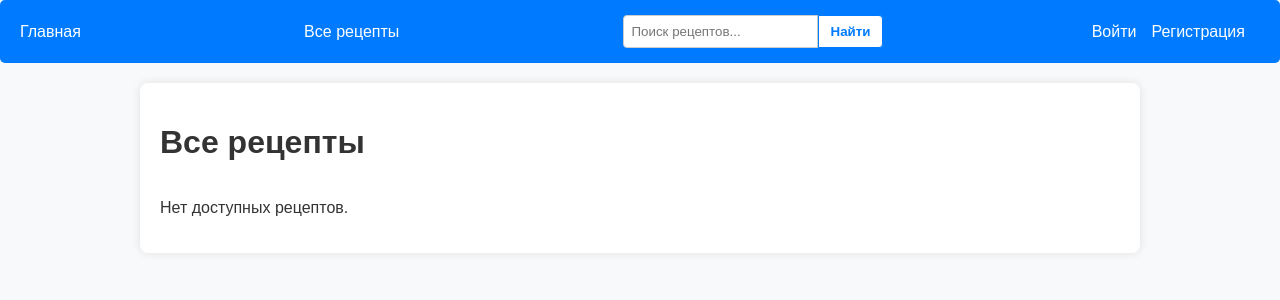
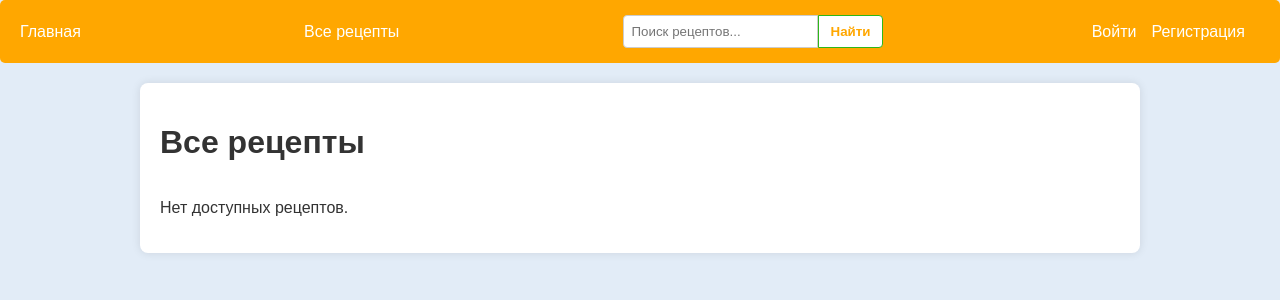
Before and after one commit to MariyaKav/recipe_diplom_copy, a Django app: page /recipes/ in a window 1280 px wide. Shown: the top 300 px of the page. Run offline with Django 5.2, Linux system fonts and the light colour scheme; data that the repository does not hold is empty.

Commit message:
add color change

```diff
--- a/templates/base.html
+++ b/templates/base.html
@@ -9,7 +9,7 @@
         body {
             font-family: sans-serif;
             margin: 0;
-            background-color: #f8f9fa;
+            background-color: #e2ecf7;
             color: #333;
         }
 
@@ -23,7 +23,7 @@
         }
 
         nav {
-            background-color: #007bff;
+            background-color: #ffa700;
             color: white;
             padding: 15px 20px;
             margin-bottom: 20px;
@@ -82,8 +82,8 @@
         .search-form button {
             padding: 8px 12px;
             background-color: #fff;
-            color: #007bff;
-            border: 1px solid #007bff;
+            color: #ffa700;
+            border: 1px solid #2eb71b;
             border-radius: 0 4px 4px 0;
             cursor: pointer;
             font-weight: bold;
```
